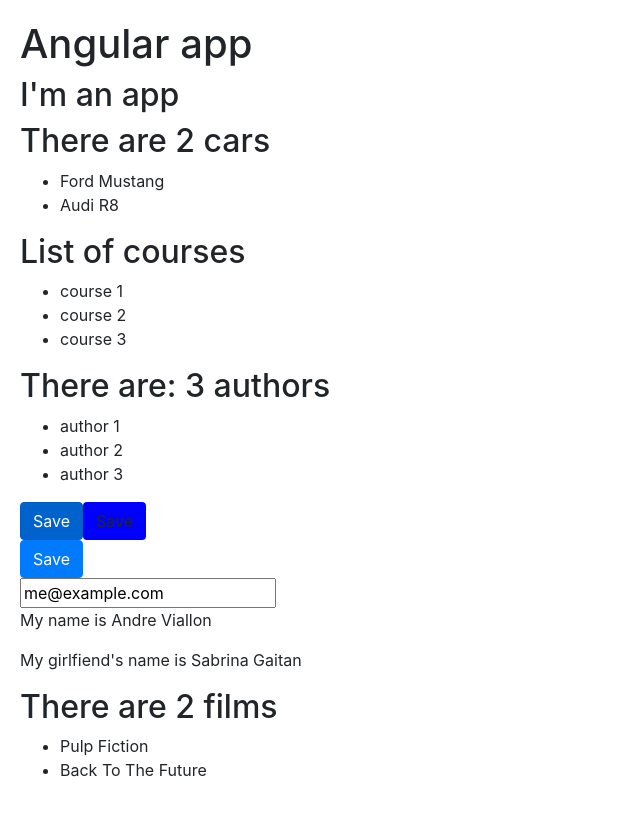
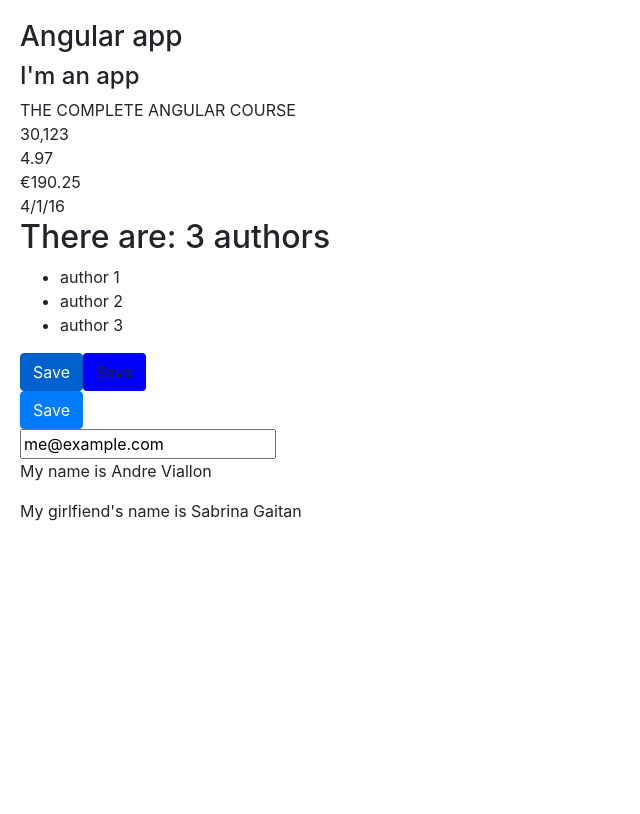
Before and after one commit to andreviallon/angular-101, an Angular app: page / in a window 1280 px wide. Shown: the top 814 px of the page, without its empty margins (0-640 px from the left). Built offline with nearby package versions, Linux system fonts and the light colour scheme.

Commit message:
Pipe operators
pipe operators used to manupulate the outputed text

```diff
--- a/src/app/app.component.html
+++ b/src/app/app.component.html
@@ -1,7 +1,5 @@
-<h1>{{ title }}</h1>
-<h2 [textContent]='title2'></h2>
-<app-car></app-car>
-<courses></courses>
+<h3>{{ title }}</h3>
+<h4 [textContent]='title2'></h4>
+<app-course></app-course>
 <app-author></app-author>
 <app-person></app-person>
-<app-film></app-film>
--- a/src/app/course/course.component.html
+++ b/src/app/course/course.component.html
@@ -1,5 +1,5 @@
-<p>
-  course works!
-</p>
-
-<button></button>
+{{ course.title | uppercase }}
+<br /> {{ course.students | number }}
+<br /> {{ course.rating | number:'1.2-2' }}
+<br /> {{ course.price | currency:'EUR':true }}
+<br /> {{ course.releaseDate | date:'shortDate' }}
--- a/src/app/course/course.component.ts
+++ b/src/app/course/course.component.ts
@@ -7,6 +7,14 @@ import { Component, OnInit } from '@angular/core';
 })
 export class CourseComponent implements OnInit {
 
+  course = {
+    title: 'The Complete Angular Course',
+    rating: 4.9745,
+    students: 30123,
+    price: 190.25,
+    releaseDate: new Date(2016, 3, 1)
+  };
+
   constructor() { }
 
   ngOnInit() {
```
